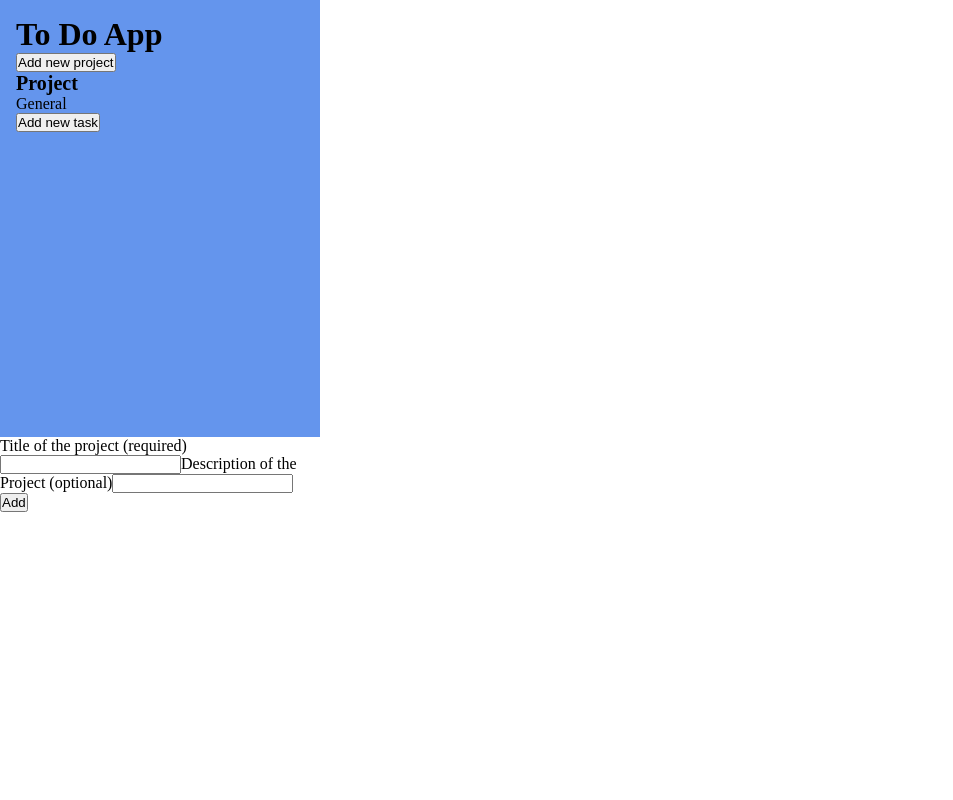
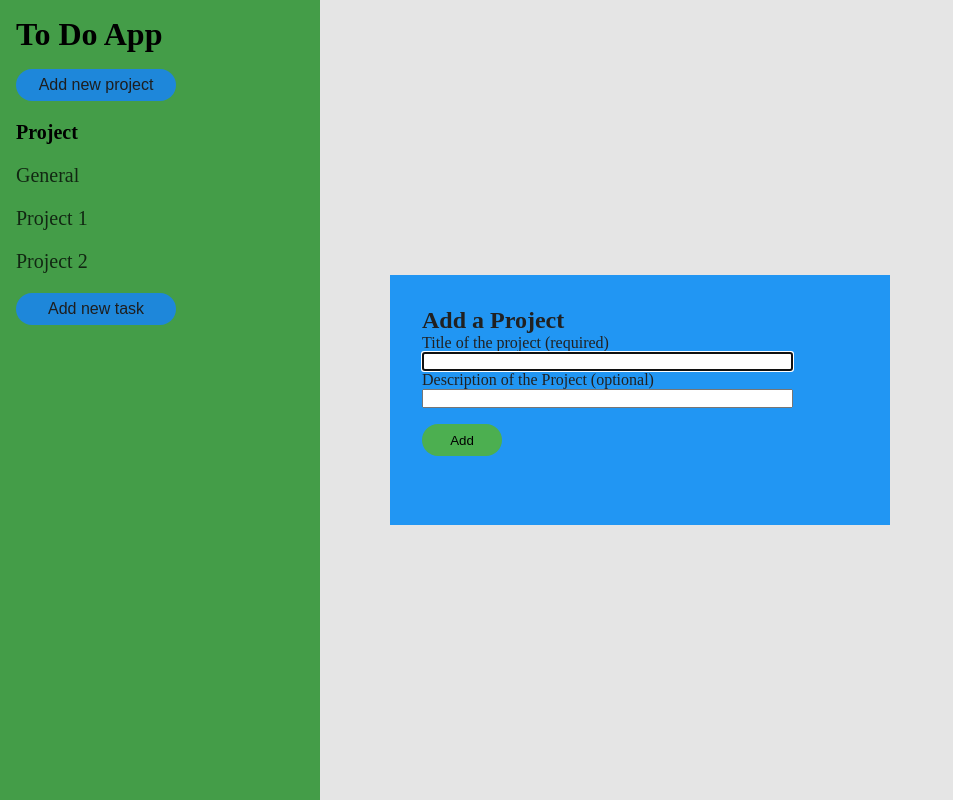
Before and after one commit to tyrone-offshorly/todo-app, a website built with webpack: page src/template.html in a window 1280 px wide. Both pictures are taken after a click on the button "Add new project". Shown: the whole page, without its empty margins (0-953 px from the left). Built offline with nearby package versions, Linux system fonts and the light colour scheme.

Commit message:
feat: add modal for project creation

```diff
--- a/src/components/FormDOM.js
+++ b/src/components/FormDOM.js
@@ -6,8 +6,11 @@ const renderProjectForm = function() {
   const body = document.body;
 
   // form for the body
+  const dialog = document.createElement("dialog");
+  const form = document.createElement("form");
 
-  const form = document.createElement("form");
+  const dialogTitle = document.createElement("h2");
+  dialogTitle.textContent = "Add a Project";
 
   const titleInput = document.createElement("input");
   titleInput.type = "text";
@@ -16,7 +19,7 @@ const renderProjectForm = function() {
   titleInput.id = "title";
 
   const titleLabel = document.createElement("label");
-  titleLabel.for = titleInput.id;
+  titleLabel.htmlFor = titleInput.id;
   titleLabel.textContent = "Title of the project (required)";
 
   const descInput = document.createElement("input");
@@ -25,7 +28,7 @@ const renderProjectForm = function() {
   descInput.id = "desc";
 
   const descLabel = document.createElement("label");
-  descLabel.for = descInput.id;
+  descLabel.htmlFor = descInput.id;
   descLabel.textContent = "Description of the Project (optional)";
 
   const submitBtn = document.createElement("button");
@@ -36,12 +39,15 @@ const renderProjectForm = function() {
     event.preventDefault();
     main.addProject(new Project(titleInput.value, descInput.value));
     form.reset();
+    dialog.close();
   });
 
 
   form.append(titleLabel, titleInput, descLabel, descInput, submitBtn);
-  body.append(form);
+  dialog.append(dialogTitle,form);
+  body.append(dialog);
 
+  dialog.showModal();
 }
 
 const renderTaskForm = function() {
--- a/src/index.js
+++ b/src/index.js
@@ -8,6 +8,8 @@ const main = (function() {
   const projects = [];
 
   projects.push(new Project("General"));
+  projects.push(new Project("Project 1"));
+  projects.push(new Project("Project 2"));
 
   renderSidebar(projects);
 
--- a/src/styles/styles.css
+++ b/src/styles/styles.css
@@ -1,3 +1,11 @@
+:root {
+  --primary-color: #4CAF50;         /* Soft Green */
+  --secondary-color: #2196F3;      /* Cool Blue */
+  --accent-color: #FFC107;         /* Warm Amber */
+  --primary-text-color: #212121;   /* Dark Gray */
+  --secondary-text-color: #757575; /* Medium Gray */
+}
+
 * {
   margin: 0;
   padding: 0;
@@ -12,13 +20,81 @@ body {
 }
 
 #sidebar {
-  background-color: cornflowerblue;
+  background-color: var(--primary-color);
   padding: 16px;
 
+  & #projects {
+    display: flex;
+    flex-direction: column;
+    gap: 1.25rem;
+  }
   & p {
     font-weight: bold;
     font-size: 1.25rem;
   }
 
+  & button {
+    border: none;
+    outline: none;
 
+    background-color: var(--secondary-color);
+    color: var(--primary-text-color);
+    height: 2rem;
+    width: 10rem;
+    font-size: 1rem;
+
+    border-radius: 2rem;
+  }
+
+  & ul {
+    display: flex;
+    flex-direction: column;
+    gap: 1.25rem;
+  }
+  & li {
+    font-size: 1.25rem;
+    opacity: .75;
+  }
+
+  & li:hover {
+    width: fit-content;
+    opacity: 1;
+  }
 }
+dialog {
+  position: absolute;
+  left: 50%;
+  top: 50%;
+  transform: translate(-250px, -125px);
+  height: 250px;
+  width: 500px;
+  border: none;
+  background-color: var(--secondary-color);
+  color: var(--primary-text-color);
+  padding: 2rem;
+
+  & form {
+    display: flex;
+    flex-direction: column;
+    flex-basis: content;
+
+    & input {
+      width: 50ch;
+    }
+
+    & button {
+      margin-top: 1rem;
+      border: none;
+      outline: none;
+      width: 5rem;
+      height: 2rem;
+      border-radius: 1rem;
+      background-color: var(--primary-color);
+    }
+  }
+}
+
+h1 {
+  color: var(--primary-text);
+  margin-bottom: 1rem;
+}
```
